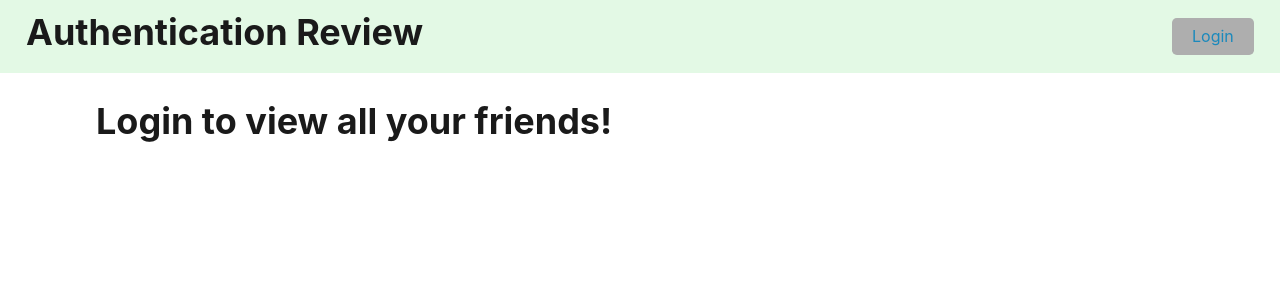
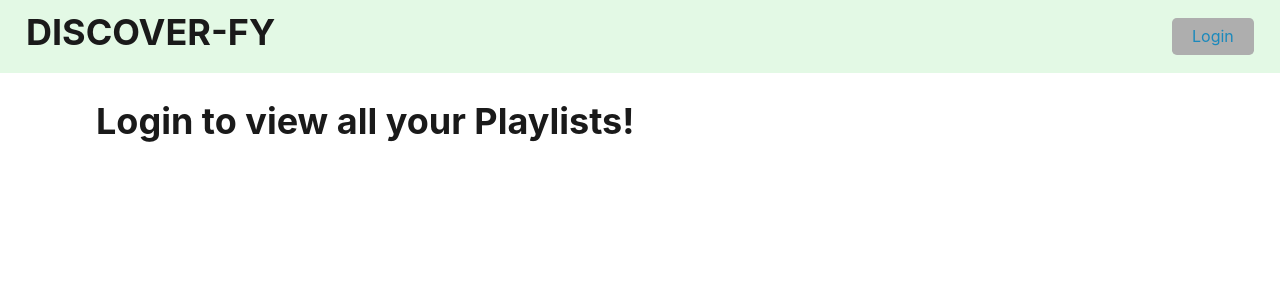
Before and after one commit to jmalon10/Discover-fy, a React (Vite) app in the folder client/: page / in a window 1280 px wide. Shown: the top 300 px of the page. Built offline with nearby package versions, Linux system fonts and the light colour scheme.

Commit message:
costomized navbar and homepage titles

```diff
--- a/client/src/components/Navbar.tsx
+++ b/client/src/components/Navbar.tsx
@@ -21,7 +21,7 @@ const Navbar = () => {
   return (
     <div className="display-flex justify-space-between align-center py-2 px-5 mint-green">
       <h1>
-        Authentication Review
+        DISCOVER-FY
       </h1>
       <div>
         {
--- a/client/src/pages/Home.tsx
+++ b/client/src/pages/Home.tsx
@@ -47,7 +47,7 @@ const Home = () => {
                 !loginCheck ? (
                     <div className='login-notice'>
                         <h1>
-                            Login to view all your friends!
+                            Login to view all your Playlists!
                         </h1>
                     </div>
                 ) : (
```
